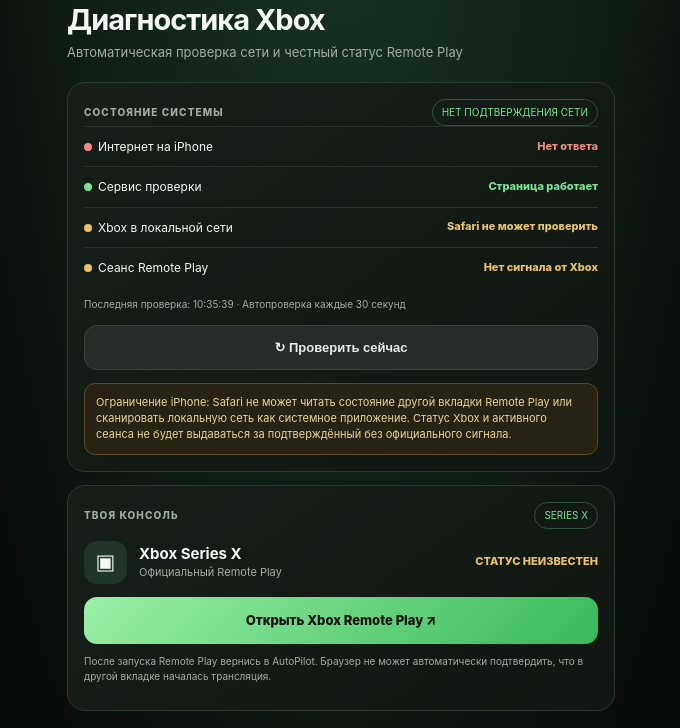
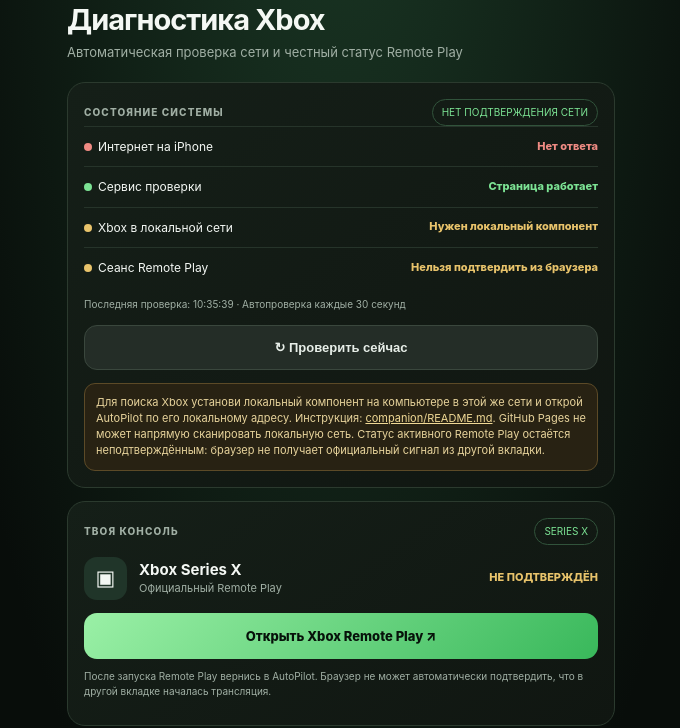
Before and after one commit to XboxRent/XboxAuthGameAPP, a plain HTML site: page index.html in a window 1280 px wide. Shown: the part 80-808 px from the top of the page, without its empty margins (299-979 px from the left). Drawn offline with Linux system fonts and the light colour scheme; no server answers.

Commit message:
Connect AutoPilot diagnostics to local Xbox companion

```diff
--- a/index.html
+++ b/index.html
@@ -37,7 +37,7 @@ h1{font-size:29px;line-height:1.12;letter-spacing:-1px;margin:0 0 7px}.sub{font-
 <div class="metric"><span><i class="dot" id="remoteDot"></i>Сеанс Remote Play</span><strong class="status" id="remoteStatus">Нет сигнала</strong></div>
 <p class="tiny" id="checkedAt">Автоматическая проверка запускается…</p>
 <button class="btn secondary" id="checkNow" type="button">↻ Проверить сейчас</button>
-<div class="notice">Ограничение iPhone: Safari не может читать состояние другой вкладки Remote Play или сканировать локальную сеть как системное приложение. Статус Xbox и активного сеанса не будет выдаваться за подтверждённый без официального сигнала.</div>
+<div class="notice">Для поиска Xbox установи локальный компонент на компьютере в этой же сети и открой AutoPilot по его локальному адресу. Инструкция: <a href="./companion/README.md" style="color:#f0d995">companion/README.md</a>. GitHub Pages не может напрямую сканировать локальную сеть. Статус активного Remote Play остаётся неподтверждённым: браузер не получает официальный сигнал из другой вкладки.</div>
 </section>
 <section class="card">
 <div class="row"><span class="eyebrow">Твоя консоль</span><span class="pill">SERIES X</span></div>
@@ -75,9 +75,37 @@ async function probeInternet(){
  catch(e){paint('internetDot','internetStatus','bad','Нет ответа');return false;}finally{if(timeoutId)clearTimeout(timeoutId);}
 }
 async function runDiagnostics(){
- if(checkInProgress)return;checkInProgress=true;$('overall').textContent='ПРОВЕРКА…';$('checkedAt').textContent='Проверяем интернет-соединение…';
- try{const online=await probeInternet();paint('siteDot','siteStatus','ok','Страница работает');paint('xboxDot','xboxStatus','unknown','Safari не может проверить');paint('remoteDot','remoteStatus','unknown','Нет сигнала от Xbox');$('connectionStatus').textContent='СТАТУС НЕИЗВЕСТЕН';$('overall').textContent=online?'СЕТЬ ДОСТУПНА':'НЕТ ПОДТВЕРЖДЕНИЯ СЕТИ';$('checkedAt').textContent='Последняя проверка: '+new Date().toLocaleTimeString('ru-RU')+' · Автопроверка каждые 30 секунд';$('log').textContent=online?'Интернет отвечает. Состояние Xbox и Remote Play из Safari определить нельзя.':'Не удалось подтвердить интернет. Возможно, сеть ограничивает проверочный запрос.';}
- catch(e){$('overall').textContent='ПРОВЕРКА НЕ УДАЛАСЬ';$('checkedAt').textContent='Проверка завершилась с ошибкой. Попробуй ещё раз.';$('log').textContent='Ошибка диагностики.';}finally{checkInProgress=false;}
+ if(checkInProgress)return;checkInProgress=true;$('overall').textContent='ПРОВЕРКА…';$('checkedAt').textContent='Проверяем интернет и локальный компонент…';
+ try{
+  const online=await probeInternet();
+  paint('siteDot','siteStatus','ok','Страница работает');
+  let helper=false, discovery=null, remoteMessage='Нельзя подтвердить из браузера';
+  try{
+   const response=await fetch('/api/probe',{cache:'no-store',headers:{'Accept':'application/json'}});
+   const type=response.headers.get('content-type')||'';
+   if(response.ok&&type.includes('application/json')){
+    const data=await response.json();
+    if(data.helper==='ready'&&data.discovery){helper=true;discovery=data.discovery;}
+   }
+  }catch(e){}
+  if(helper&&discovery.state==='found'){
+   paint('xboxDot','xboxStatus','ok','Объявление Xbox найдено');
+   $('log').textContent='Локальный компонент обнаружил Xbox/Microsoft по UPnP. Это подтверждает сетевое объявление, но не готовность Remote Play.';
+  }else if(helper&&discovery.state==='not_found'){
+   paint('xboxDot','xboxStatus','unknown','Xbox не обнаружен по UPnP');
+   $('log').textContent='Локальный компонент работает, но объявление Xbox не найдено. Проверь одну Wi‑Fi сеть и настройки UPnP.';
+  }else{
+   paint('xboxDot','xboxStatus','unknown','Нужен локальный компонент');
+   $('log').textContent='Для обнаружения Xbox открой эту страницу с компьютера, на котором запущен companion/server.py. Инструкция: companion/README.md.';
+  }
+  paint('remoteDot','remoteStatus','unknown',remoteMessage);
+  $('connectionStatus').textContent='НЕ ПОДТВЕРЖДЁН';
+  $('overall').textContent=online?(helper?'ЛОКАЛЬНАЯ ПРОВЕРКА ГОТОВА':'ИНТЕРНЕТ ДОСТУПЕН'):'НЕТ ПОДТВЕРЖДЕНИЯ СЕТИ';
+  $('checkedAt').textContent='Последняя проверка: '+new Date().toLocaleTimeString('ru-RU')+' · Автопроверка каждые 30 секунд';
+  if(helper&&discovery.errors&&discovery.errors.length)$('log').textContent+=' Ошибка сети: '+discovery.errors[0];
+ }catch(e){
+  $('overall').textContent='ПРОВЕРКА НЕ УДАЛАСЬ';$('checkedAt').textContent='Проверка завершилась с ошибкой. Попробуй ещё раз.';$('log').textContent='Ошибка диагностики: '+(e.message||'неизвестная ошибка');
+ }finally{checkInProgress=false;}
 }
 $('checkNow').addEventListener('click',runDiagnostics);window.addEventListener('online',runDiagnostics);window.addEventListener('offline',()=>{paint('internetDot','internetStatus','bad','Нет сети');$('overall').textContent='НЕТ СЕТИ';});runDiagnostics();setInterval(runDiagnostics,30000);
 if('serviceWorker' in navigator&&(location.protocol==='https:'||location.hostname==='localhost'))navigator.serviceWorker.register('./sw.js').catch(()=>{});
```
